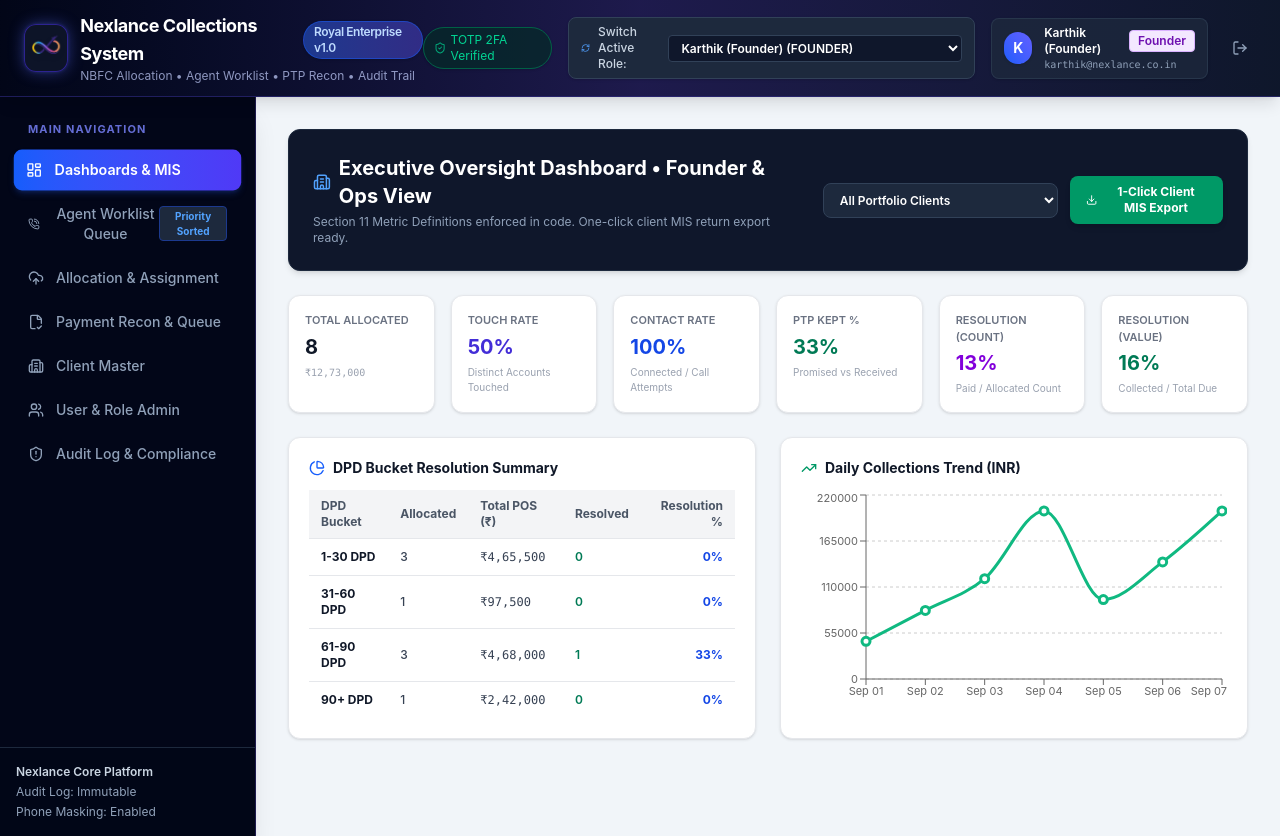
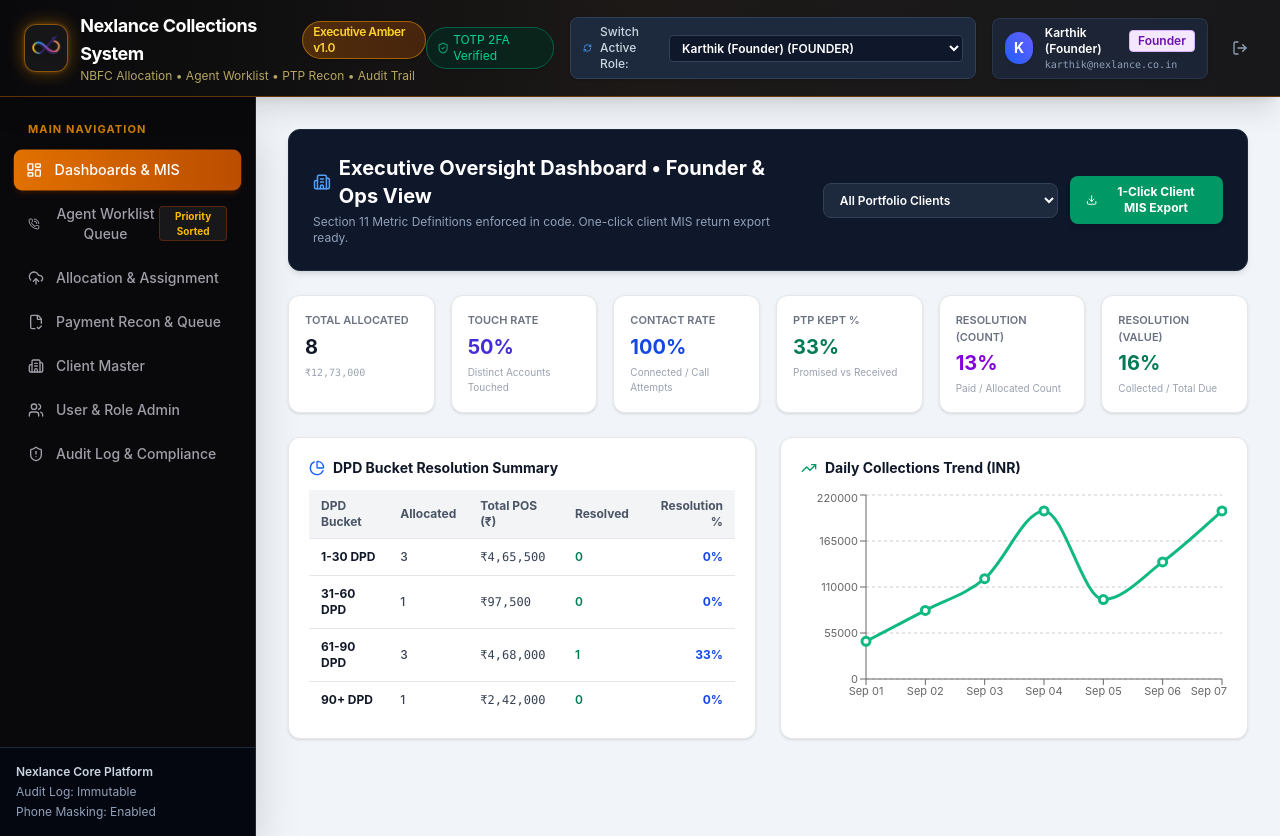
Before and after one commit to prabhudevac-nexlance/nexlance-collections-dashboard, a React (Vite) app: page / in a window 1280 px wide. Built offline with nearby package versions, Linux system fonts and the light colour scheme.

Commit message:
apply_warm_amber_executive_theme

```diff
--- a/src/components/common/Header.tsx
+++ b/src/components/common/Header.tsx
@@ -23,20 +23,20 @@ export const Header: React.FC = () => {
   };
 
   return (
-    <header className="bg-gradient-to-r from-slate-950 via-indigo-950 to-slate-900 text-white border-b border-indigo-900/60 px-6 py-3 flex items-center justify-between shadow-lg relative z-30">
+    <header className="bg-gradient-to-r from-zinc-950 via-stone-900 to-zinc-900 text-white border-b border-amber-600/40 px-6 py-3 flex items-center justify-between shadow-xl relative z-30">
       {/* Brand with Official Nexlance Logo */}
       <div className="flex items-center space-x-3">
-        <div className="p-1.5 bg-slate-900/90 rounded-xl border border-indigo-700/60 shadow-lg flex items-center justify-center animate-pulse-glow">
+        <div className="p-1.5 bg-zinc-900/90 rounded-xl border border-amber-500/50 shadow-lg flex items-center justify-center animate-pulse-glow">
           <img src={logoImg} alt="Nexlance Logo" className="w-8.5 h-8.5 object-contain drop-shadow-md animate-float-logo" />
         </div>
         <div>
           <h1 className="font-bold text-lg tracking-tight text-white flex items-center gap-2">
             Nexlance Collections System
-            <span className="bg-gradient-to-r from-blue-900 to-indigo-900 text-blue-200 text-xs font-semibold px-2.5 py-0.5 rounded-full border border-blue-600/50 shadow-sm">
-              Royal Enterprise v1.0
+            <span className="bg-gradient-to-r from-amber-600/30 to-amber-700/30 text-amber-300 text-xs font-semibold px-2.5 py-0.5 rounded-full border border-amber-500/50 shadow-sm">
+              Executive Amber v1.0
             </span>
           </h1>
-          <p className="text-xs text-indigo-200/70">NBFC Allocation • Agent Worklist • PTP Recon • Audit Trail</p>
+          <p className="text-xs text-amber-200/70">NBFC Allocation • Agent Worklist • PTP Recon • Audit Trail</p>
         </div>
       </div>
 
--- a/src/components/common/Sidebar.tsx
+++ b/src/components/common/Sidebar.tsx
@@ -66,9 +66,9 @@ export const Sidebar: React.FC<SidebarProps> = ({ activeTab, setActiveTab }) =>
   ];
 
   return (
-    <aside className="w-64 bg-slate-950 border-r border-indigo-950 text-slate-200 flex flex-col justify-between flex-shrink-0 min-h-[calc(100vh-61px)] shadow-xl">
+    <aside className="w-64 bg-zinc-950 border-r border-zinc-800 text-zinc-200 flex flex-col justify-between flex-shrink-0 min-h-[calc(100vh-61px)] shadow-2xl">
       <div className="p-4 space-y-1">
-        <div className="px-3 py-2 text-[11px] font-bold text-indigo-400/80 uppercase tracking-widest">
+        <div className="px-3 py-2 text-[11px] font-bold text-amber-500/80 uppercase tracking-widest">
           Main Navigation
         </div>
         {navItems.map(item => {
@@ -84,18 +84,18 @@ export const Sidebar: React.FC<SidebarProps> = ({ activeTab, setActiveTab }) =>
               onClick={() => setActiveTab(item.id)}
               className={`w-full flex items-center justify-between px-3 py-2.5 rounded-lg font-medium text-sm transition-all duration-200 transform active:scale-95 ${
                 isActive
-                  ? 'bg-gradient-to-r from-blue-600 to-indigo-600 text-white shadow-md shadow-blue-900/40 font-semibold scale-[1.02]'
-                  : 'text-slate-400 hover:bg-slate-800/80 hover:text-white hover:translate-x-1'
+                  ? 'bg-gradient-to-r from-amber-600 to-amber-700 text-white shadow-md shadow-amber-950/60 font-bold scale-[1.02]'
+                  : 'text-zinc-400 hover:bg-zinc-900 hover:text-amber-300 hover:translate-x-1'
               }`}
             >
               <div className="flex items-center space-x-3">
-                <Icon className={`w-4 h-4 ${isActive ? 'text-white' : 'text-slate-400'}`} />
+                <Icon className={`w-4 h-4 ${isActive ? 'text-white' : 'text-zinc-400'}`} />
                 <span>{item.label}</span>
               </div>
               {item.badge && (
                 <span
                   className={`text-[10px] px-1.5 py-0.5 rounded font-bold ${
-                    isActive ? 'bg-blue-800 text-blue-100' : 'bg-slate-800 text-blue-400 border border-blue-900'
+                    isActive ? 'bg-amber-900 text-amber-100' : 'bg-zinc-900 text-amber-400 border border-amber-900/60'
                   }`}
                 >
                   {item.badge}
--- a/src/index.css
+++ b/src/index.css
@@ -2,7 +2,7 @@
 
 @layer base {
   body {
-    @apply bg-slate-100 text-slate-900 font-sans antialiased;
+    @apply bg-zinc-950 text-zinc-100 font-sans antialiased;
   }
 }
 
@@ -38,10 +38,10 @@
 
 @keyframes pulseGlow {
   0%, 100% {
-    box-shadow: 0 0 12px rgba(59, 130, 246, 0.4), 0 0 2px rgba(59, 130, 246, 0.2);
+    box-shadow: 0 0 14px rgba(217, 119, 6, 0.4), 0 0 3px rgba(245, 158, 11, 0.2);
   }
   50% {
-    box-shadow: 0 0 24px rgba(147, 51, 234, 0.6), 0 0 8px rgba(147, 51, 234, 0.3);
+    box-shadow: 0 0 28px rgba(245, 158, 11, 0.65), 0 0 10px rgba(217, 119, 6, 0.4);
   }
 }
 
```
